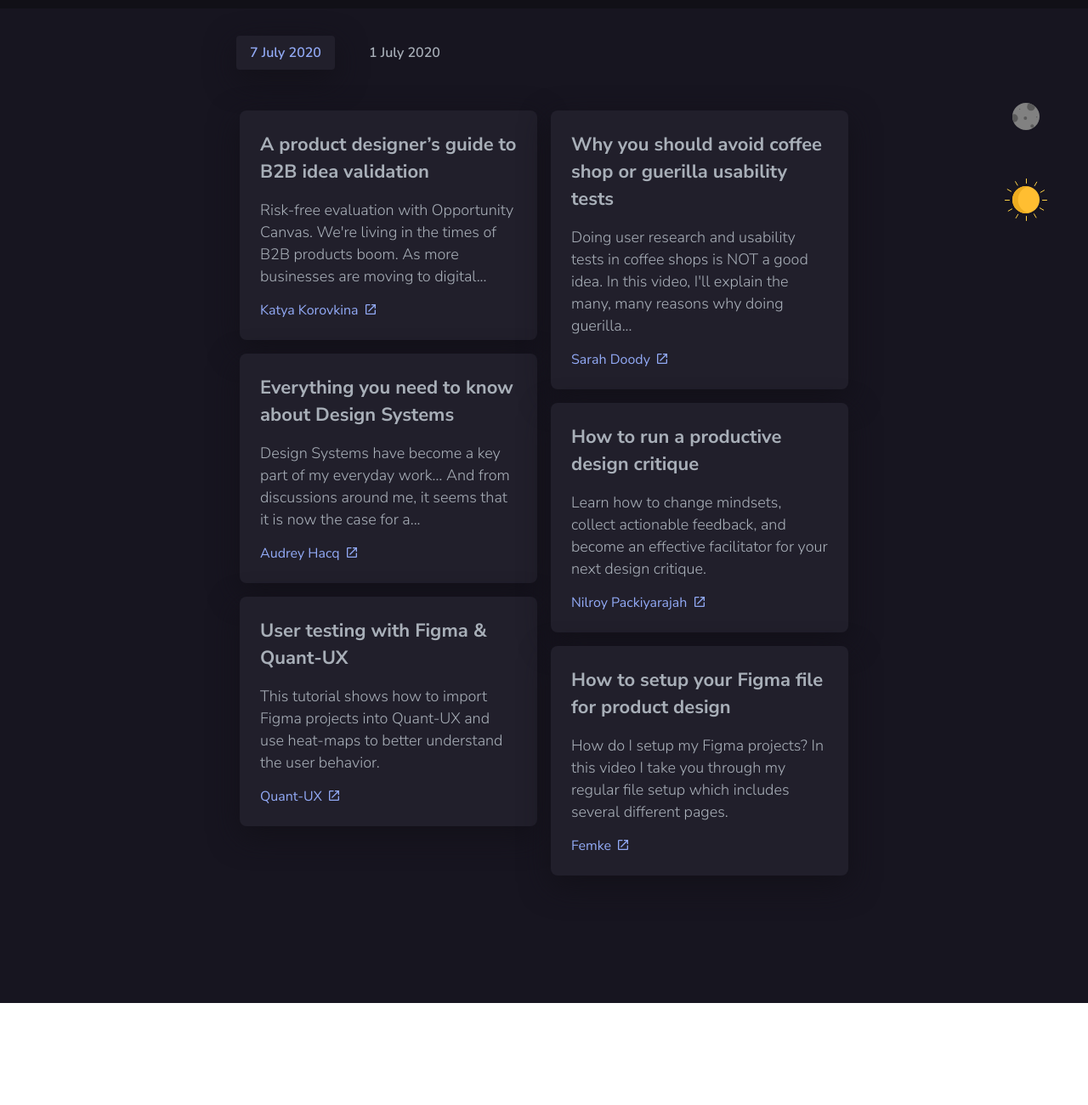
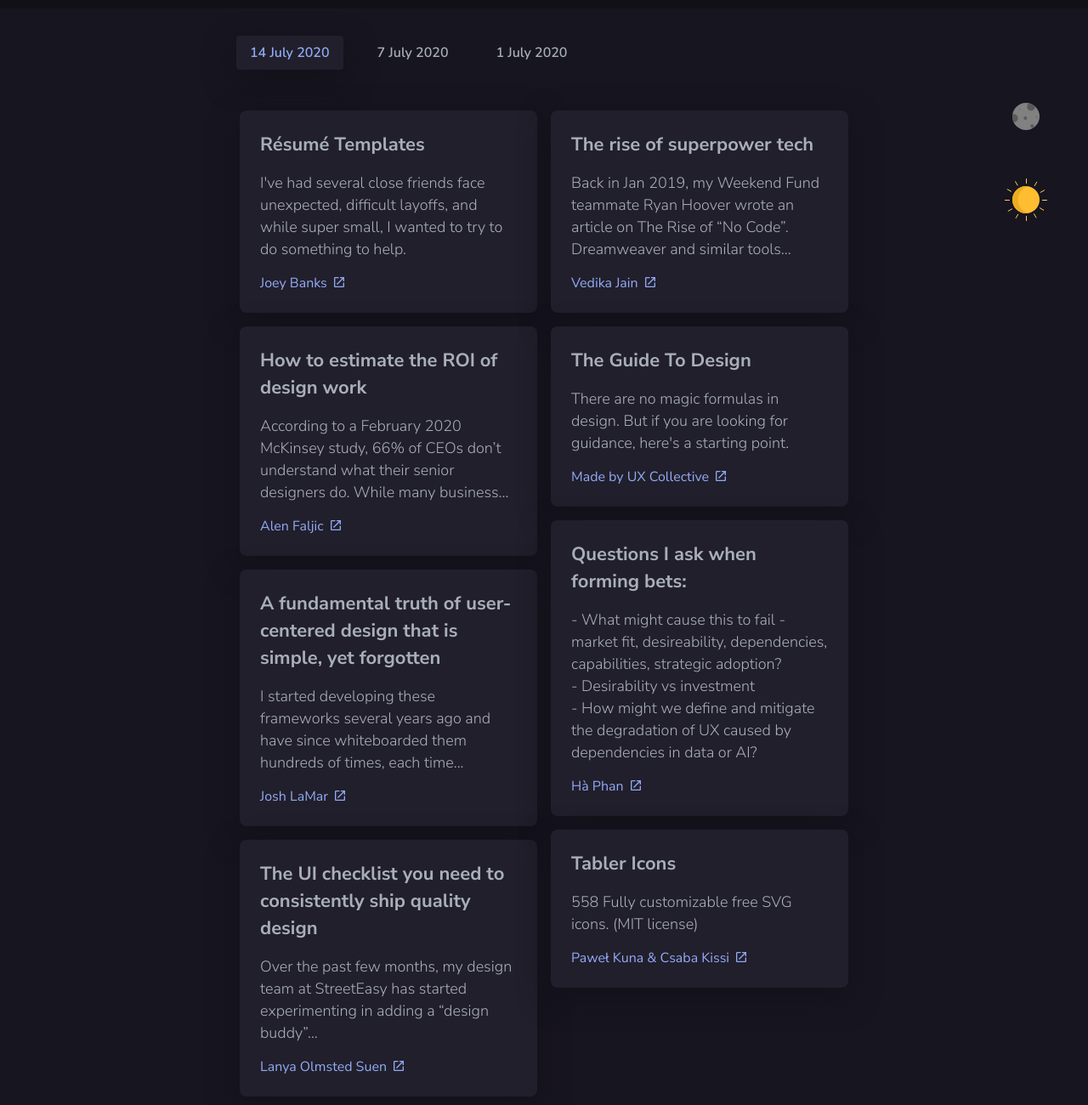
Before and after one commit to sumit-narang/Design-Recap, a plain HTML site: page public/index.html in a window 1280 px wide. Shown: the part 590-1890 px from the top of the page at 85% size. Before the commit the page ends 1770 px from the top, so only its background shows below. Drawn offline with Linux system fonts and the light colour scheme.

Commit message:
add july 14 articles

```diff
--- a/public/index.html
+++ b/public/index.html
@@ -37,44 +37,55 @@
 
     <nav class="date-nav">
       <ul>
-        <li class="date date-active"><a href="index.html">7 July 2020</a></li>
-        <li class="date"><a href="july-1stweek.html">1 July 2020</a></li>
+        <li class="date date-active"><a href="index.html">14 July 2020</a></li>
+        <li class="date"><a href="july-7th.html">7 July 2020</a></li>
+        <li class="date"><a href="july-1st.html">1 July 2020</a></li>
       </ul>
     </nav>
 
     <section class="all-articles">
       <div class="col1-articles">
         <article class="article-card">
-          <h3>A product designer’s guide to B2B idea validation</h3>
-          <p>Risk-free evaluation with Opportunity Canvas. We're living in the times of B2B products boom. As more businesses are moving to digital...</p>
-          <a href="https://uxdesign.cc/a-product-designers-guide-to-b2b-idea-validation-e7220ea71cb3" target="_blank">Katya Korovkina <img alt="click link" src="image/click-link.svg"></a>
+          <h3>Résumé Templates</h3>
+          <p>I've had several close friends face unexpected, difficult layoffs, and while super small, I wanted to try to do something to help.</p>
+          <a href="https://www.figma.com/community/file/827002814255067977" target="_blank">Joey Banks <img alt="click link" src="image/click-link.svg"></a>
         </article>
         <article class="article-card">
-          <h3>Everything you need to know about Design Systems</h3>
-          <p>Design Systems have become a key part of my everyday work… And from discussions around me, it seems that it is now the case for a...</p>
-          <a href="https://uxdesign.cc/everything-you-need-to-know-about-design-systems-54b109851969" target="_blank">Audrey Hacq <img alt="click link" src="image/click-link.svg"></a>
+          <h3>How to estimate the ROI of design work</h3>
+          <p>According to a February 2020 McKinsey study, 66% of CEOs don’t understand what their senior designers do. While many business...</p>
+          <a href="https://www.invisionapp.com/inside-design/estimate-roi-design-work/" target="_blank">Alen Faljic <img alt="click link" src="image/click-link.svg"></a>
         </article>
         <article class="article-card">
-          <h3>User testing with Figma & Quant-UX</h3>
-          <p>This tutorial shows how to import Figma projects into Quant-UX and use heat-maps to better understand the user behavior.</p>
-          <a href="https://www.youtube.com/watch?v=sg6pwbDa3zU" target="_blank">Quant-UX <img alt="click link" src="image/click-link.svg"></a>
+          <h3>A fundamental truth of user-centered design that is simple, yet forgotten</h3>
+          <p>I started developing these frameworks several years ago and have since whiteboarded them hundreds of times, each time...</p>
+          <a href="https://uxdesign.cc/a-fundamental-truth-of-user-centered-design-that-is-simple-yet-forgotten-d65d17265257" target="_blank">Josh LaMar <img alt="click link" src="image/click-link.svg"></a>
+        </article>
+        <article class="article-card">
+          <h3>The UI checklist you need to consistently ship quality design</h3>
+          <p>Over the past few months, my design team at StreetEasy has started experimenting in adding a “design buddy”...</p>
+          <a href="https://uxdesign.cc/the-checklist-streeteasy-uses-to-consistently-ship-quality-design-b30713f4b6b6" target="_blank">Lanya Olmsted Suen <img alt="click link" src="image/click-link.svg"></a>
         </article>
       </div>
       <div class="col2-articles">
         <article class="article-card">
-          <h3>Why you should avoid coffee shop or guerilla usability tests</h3>
-          <p>Doing user research and usability tests in coffee shops is NOT a good idea. In this video, I'll explain the many, many reasons why doing guerilla...</p>
-          <a href="https://www.youtube.com/watch?v=QPhq2ExH918" target="_blank">Sarah Doody <img alt="click link" src="image/click-link.svg"></a>
+          <h3>The rise of superpower tech</h3>
+          <p>Back in Jan 2019, my Weekend Fund teammate Ryan Hoover wrote an article on The Rise of “No Code”. Dreamweaver and similar tools...</p>
+          <a href="https://medium.com/@vedikajain1/the-rise-of-superpower-tech-225759dc86d0" target="_blank">Vedika Jain <img alt="click link" src="image/click-link.svg"></a>
         </article>
         <article class="article-card">
-          <h3>How to run a productive design critique</h3>
-          <p>Learn how to change mindsets, collect actionable feedback, and become an effective facilitator for your next design critique.</p>
-          <a href="https://uxdesign.cc/how-to-run-a-productive-design-critique-263fa97422e5" target="_blank">Nilroy Packiyarajah <img alt="click link" src="image/click-link.svg"></a>
+          <h3>The Guide To Design</h3>
+          <p>There are no magic formulas in design. But if you are looking for guidance, here's a starting point.</p>
+          <a href="https://start.uxdesign.cc/">Made by UX Collective <img alt="click link" src="image/click-link.svg"></a>
         </article>
         <article class="article-card">
-          <h3>How to setup your Figma file for product design</h3>
-          <p>How do I setup my Figma projects? In this video I take you through my regular file setup which includes several different pages.</p>
-          <a href="https://www.youtube.com/watch?v=aerHboWAG1E" target="_blank">Femke <img alt="click link" src="image/click-link.svg"></a>
+          <h3>Questions I ask when forming bets: </h3>
+          <p>- What might cause this to fail - market fit, desireability, dependencies, capabilities, strategic adoption?<br>- Desirability vs investment<br>- How might we define and mitigate the degradation of UX caused by dependencies in data or AI?</p>
+          <a href="https://twitter.com/hpdailyrant/status/1281259492080889862" target="_blank">Hà Phan <img alt="click link" src="image/click-link.svg"></a>
+        </article>
+        <article class="article-card">
+          <h3>Tabler Icons</h3>
+          <p>558 Fully customizable free SVG icons. (MIT license)</p>
+          <a href="https://tablericons.com/" target="_blank">Paweł Kuna & Csaba Kissi <img alt="click link" src="image/click-link.svg"></a>
         </article>
       </div>
     </section>
```
Also changed, not shown: public/july-1st.html (renamed from public/july-1stweek.html, +3 -2 lines), public/july-7th.html (added, +112 -0 lines).
